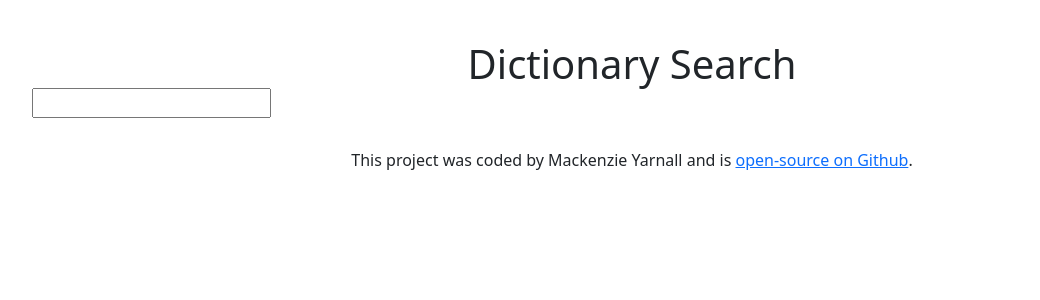
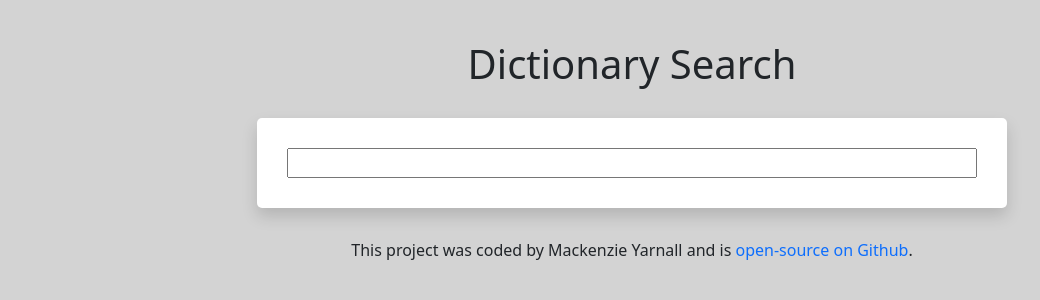
Before and after one commit to Mackenzel/dictionary-search, a React (Create React App) app: page / in a window 1280 px wide. Shown: the top 300 px of the page, without its empty margins (8-1048 px from the left). Built offline with nearby package versions, Linux system fonts and the light colour scheme.

Commit message:
CSS and styling

```diff
--- a/src/App.css
+++ b/src/App.css
@@ -1,9 +1,12 @@
+body {
+  background-color: lightgrey;
+}
 .App {
   margin: 40px;
 }
 .search-header {
   text-align: center;
-  margin: auto 0px;
+  margin: 30px 0px;
 }
 .search-footer {
   text-align: center;
--- a/src/App.js
+++ b/src/App.js
@@ -1,6 +1,6 @@
-import "./App.css";
 import "bootstrap/dist/css/bootstrap.min.css";
 import Dictionary from "./Dictionary";
+import "./App.css";
 
 export default function App() {
   return (
--- /dev/null
+++ b/src/Definition.css
@@ -0,0 +1,18 @@
+h3 {
+  font-size: 28px;
+  text-transform: capitalize;
+}
+li {
+  display: inline;
+  font-weight: 500;
+  font-size: 14px;
+  padding: 25px;
+}
+em {
+  display: block;
+  padding: 0 15px;
+}
+.definition {
+  display: inline-block;
+  margin-top: 20px;
+}
--- a/src/Definition.js
+++ b/src/Definition.js
@@ -1,5 +1,6 @@
 import React from "react";
 import Synonym from "./Synonym";
+import "./Definition.css";
 
 export default function Definition(props) {
   return (
@@ -8,12 +9,12 @@ export default function Definition(props) {
       {props.meaning.definitions.map(function (definition, index) {
         return (
           <div key={index}>
-            <p>
-              {definition.definition}
-              <br />
-              <em>{definition.example}</em>
+            <span className="meaning">
+              <span className="definition">{definition.definition}</span>
+              <em className="example"> {definition.example}</em>
+
               <Synonym synonym={definition.synonyms} />
-            </p>
+            </span>
           </div>
         );
       })}
--- a/src/Dictionary.css
+++ b/src/Dictionary.css
@@ -1,2 +1,19 @@
-.Dictionary {
+.Dictionary form {
+  text-align: center;
 }
+
+.Dictionary section {
+  background: white;
+  padding: 30px;
+  border-radius: 5px;
+  margin: 20px 0;
+  margin-right: auto;
+  margin-left: auto;
+  max-width: 750px;
+}
+.Dictionary input {
+  width: 100%;
+}
+a {
+  text-decoration: none;
+}
--- a/src/Dictionary.js
+++ b/src/Dictionary.js
@@ -1,7 +1,7 @@
 import React, { useState } from "react";
 import axios from "axios";
+import SearchResults from "./SearchResults";
 import "./Dictionary.css";
-import SearchResults from "./SearchResults";
 
 export default function Dictionary() {
   let [keyword, setKeyword] = useState("");
@@ -24,9 +24,11 @@ export default function Dictionary() {
 
   return (
     <div className="Dictionary">
-      <form onSubmit={search}>
-        <input type="search" onChange={handleKeywordChange} />
-      </form>
+      <section className="shadow">
+        <form onSubmit={search}>
+          <input type="search" onChange={handleKeywordChange} />
+        </form>
+      </section>
       <SearchResults results={results} />
     </div>
   );
--- /dev/null
+++ b/src/SearchResults.css
@@ -0,0 +1,4 @@
+h2 {
+  font-size: 38px;
+  text-transform: capitalize;
+}
--- a/src/SearchResults.js
+++ b/src/SearchResults.js
@@ -1,11 +1,13 @@
 import React from "react";
 import Definition from "./Definition";
 import Phonetic from "./Phonetic";
+import "./SearchResults.css";
 
 export default function SearchResults(props) {
   if (props.results) {
     return (
       <div className="SearchResults">
+        <section className="shadow">
           <h2>{props.results.word}</h2>
           {props.results.phonetics.map(function (phonetic, index) {
             return (
@@ -14,12 +16,12 @@ export default function SearchResults(props) {
               </div>
             );
           })}
-
+        </section>
         {props.results.meanings.map(function (meaning, index) {
           return (
-            <div key={index}>
+            <section className="shadow" key={index}>
               <Definition meaning={meaning} />
-            </div>
+            </section>
           );
         })}
       </div>
```
Lines whose indentation alone changed are shown as unchanged.
